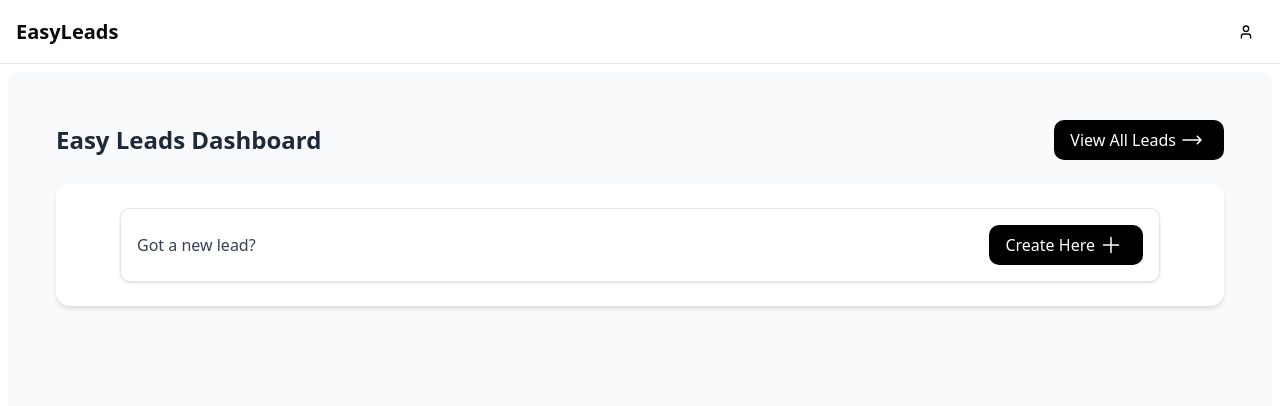
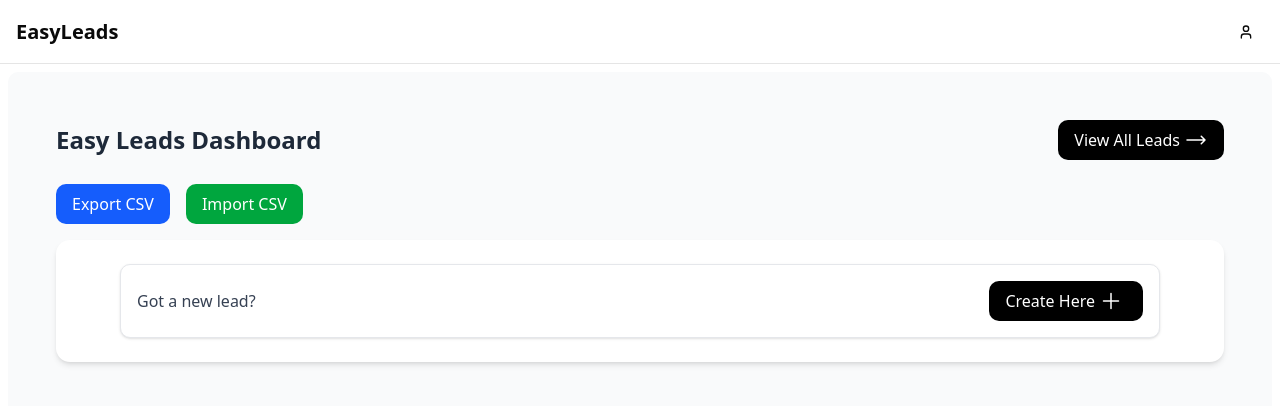
Before and after one commit to patiladitya77/easyleads, a Next.js app: page /home/buyers in a window 1280 px wide. Shown: the top 406 px of the page. Built offline with nearby package versions, Linux system fonts and the light colour scheme.

Commit message:
UI+Feat: Import and export

```diff
--- a/package.json
+++ b/package.json
@@ -12,11 +12,14 @@
     "@prisma/client": "^6.16.1",
     "@radix-ui/react-dropdown-menu": "^2.1.16",
     "@radix-ui/react-slot": "^1.2.3",
+    "@types/papaparse": "^5.3.16",
     "class-variance-authority": "^0.7.1",
     "clsx": "^2.1.1",
     "firebase": "^12.2.1",
+    "json2csv": "^6.0.0-alpha.2",
     "lucide-react": "^0.544.0",
     "next": "15.5.3",
+    "papaparse": "^5.5.3",
     "react": "19.1.0",
     "react-dom": "19.1.0",
     "tailwind-merge": "^3.3.1",
--- a/src/app/home/buyers/page.tsx
+++ b/src/app/home/buyers/page.tsx
@@ -1,12 +1,48 @@
 "use client";
 import CreateLead from "@/components/CreateLead";
 import { useRouter } from "next/navigation";
+import { useRef } from "react";
 
 export default function Dashboard() {
   const router = useRouter();
+  const fileInputRef = useRef<HTMLInputElement>(null);
+
   const handleViewAll = () => {
     router.push("/home/buyers/viewall");
   };
+
+  const handleExport = async () => {
+    const res = await fetch("/api/buyers/export");
+    const blob = await res.blob();
+    const url = window.URL.createObjectURL(blob);
+    const a = document.createElement("a");
+    a.href = url;
+    a.download = "buyers_export.csv";
+    a.click();
+    window.URL.revokeObjectURL(url);
+  };
+
+  const handleImportClick = () => {
+    fileInputRef.current?.click();
+  };
+
+  const handleFileChange = async (e: React.ChangeEvent<HTMLInputElement>) => {
+    const file = e.target.files?.[0];
+    if (!file) return;
+
+    const text = await file.text();
+    const res = await fetch("/api/buyers/import", {
+      method: "POST",
+      headers: { "Content-Type": "application/json" },
+      body: JSON.stringify({ file: text }),
+    });
+
+    const data = await res.json();
+    if (res.ok) alert(`Imported ${data.insertedCount} rows successfully`);
+    else alert(`Errors:\n${JSON.stringify(data.errors, null, 2)}`);
+    e.target.value = ""; // reset input
+  };
+
   return (
     <div className="h-screen bg-gray-50 p-6">
       <div className="flex items-center justify-between mb-6">
@@ -17,7 +53,7 @@ export default function Dashboard() {
           className="bg-black hover:bg-gray-800 text-white rounded-lg px-4 py-2 transition cursor-pointer"
           onClick={handleViewAll}
         >
-          <div className="flex">
+          <div className="flex items-center">
             <p>View All Leads</p>
             <svg
               xmlns="http://www.w3.org/2000/svg"
@@ -25,7 +61,7 @@ export default function Dashboard() {
               viewBox="0 0 24 24"
               strokeWidth={1.5}
               stroke="currentColor"
-              className="size-6 mx-1"
+              className="h-6 w-6 ml-1"
             >
               <path
                 strokeLinecap="round"
@@ -37,6 +73,28 @@ export default function Dashboard() {
         </button>
       </div>
 
+      <div className="flex gap-4 mb-4">
+        <button
+          className="bg-blue-600 hover:bg-blue-700 text-white px-4 py-2 rounded-lg"
+          onClick={handleExport}
+        >
+          Export CSV
+        </button>
+        <button
+          className="bg-green-600 hover:bg-green-700 text-white px-4 py-2 rounded-lg"
+          onClick={handleImportClick}
+        >
+          Import CSV
+        </button>
+        <input
+          type="file"
+          accept=".csv"
+          className="hidden"
+          ref={fileInputRef}
+          onChange={handleFileChange}
+        />
+      </div>
+
       <div className="bg-white shadow-md rounded-xl p-6">
         <CreateLead />
       </div>
```
Also changed, not shown: 2 other files (tests, documents, lock files or other folders).
